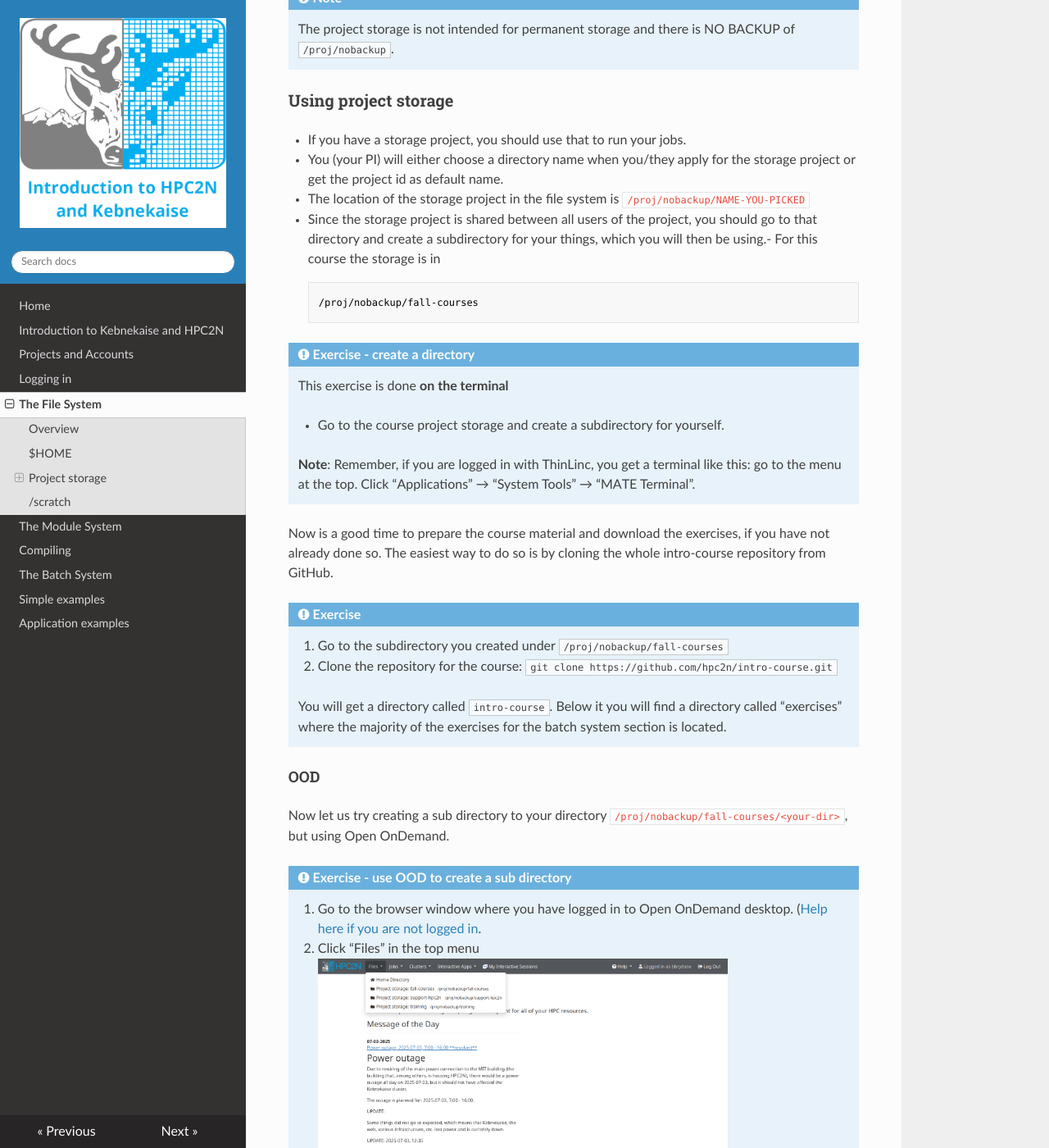
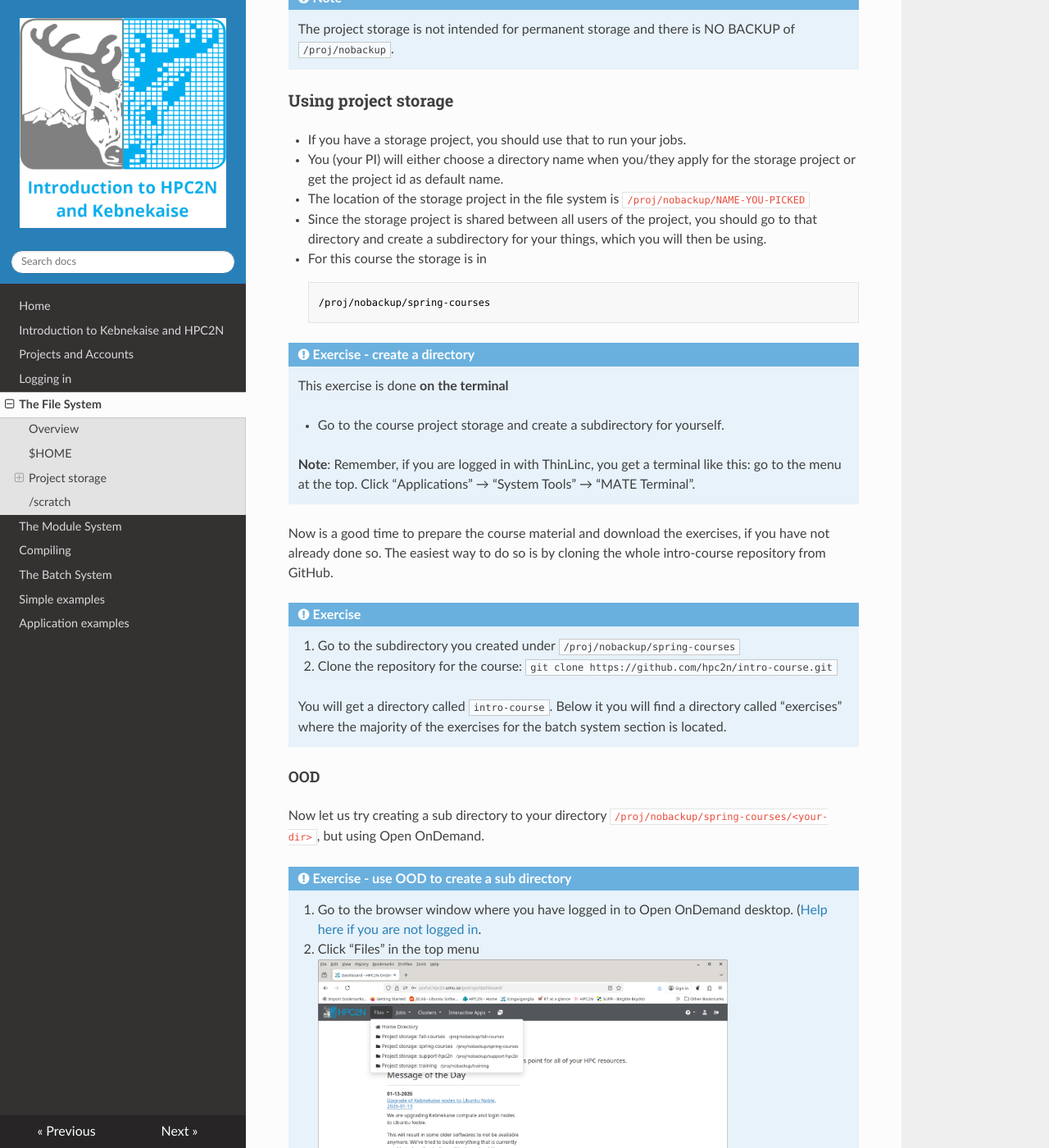
Before and after one commit to hpc2n/intro-course, an MkDocs documentation site: the page built from docs/filesystem.md, in a window 1280 px wide and 1400 px high, scrolled down 1523 px. Shown: the whole window at 82% size. Built offline with MkDocs 1.6.1, drawn with Linux system fonts in a browser that asks for light colours; nearby versions of some CDN libraries; some of the changed text lies outside the part shown.

Commit message:
Make changes due to course project storage directory being named differently

````diff
--- a/docs/filesystem.md
+++ b/docs/filesystem.md
@@ -52,9 +52,10 @@ Project storage is located below <code>/proj/nobackup/</code> in the directory n
 - If you have a storage project, you should use that to run your jobs.
 - You (your PI) will either choose a directory name when you/they apply for the storage project or get the project id as default name.
 - The location of the storage project in the file system is <code>/proj/nobackup/NAME-YOU-PICKED</code>
-- Since the storage project is shared between all users of the project, you should go to that directory and create a subdirectory for your things, which you will then be using.- For this course the storage is in
+- Since the storage project is shared between all users of the project, you should go to that directory and create a subdirectory for your things, which you will then be using.
+- For this course the storage is in
   ```bash
-  /proj/nobackup/fall-courses
+  /proj/nobackup/spring-courses
   ```
 
 !!! note "Exercise - create a directory"
@@ -69,25 +70,25 @@ Now is a good time to prepare the course material and download the exercises, if
 
 !!! note "Exercise"
 
-    1. Go to the subdirectory you created under <code>/proj/nobackup/fall-courses</code>
+    1. Go to the subdirectory you created under <code>/proj/nobackup/spring-courses</code>
     2. Clone the repository for the course: <code>git clone https://github.com/hpc2n/intro-course.git</code>
 
     You will get a directory called <code>intro-course</code>. Below it you will find a directory called "exercises" where the majority of the exercises for the batch system section is located.
 
 #### OOD
 
-Now let us try creating a sub directory to your directory ``/proj/nobackup/fall-courses/<your-dir>``, but using Open OnDemand.
+Now let us try creating a sub directory to your directory ``/proj/nobackup/spring-courses/<your-dir>``, but using Open OnDemand.
 
 !!! note "Exercise - use OOD to create a sub directory"
 
     1. Go to the browser window where you have logged in to Open OnDemand desktop. (<a href="../login/#hpc2n__open__ondemand__desktop" target="_blank">Help here if you are not logged in</a>.
     2. Click "Files" in the top menu
-    ![filesystem-OOD](images/filesystem-OOD.png){: style="width: 500px"}
-    3. Pick the ``/proj/nobackup/fall-courses`` directory and change to your directory under it (for me, ``bbrydsoe``)<br>
-    ![filesystem-OOD-projectdir-bbrydsoe](images/filesystem-OOD-projectdir-bbrydsoe.png){: style="width: 500px"}<br>
-    You should have a subdirectory there called ``intro-course`` from cloning the material with the exercises. Do not enter that now.
-    4. Create a new directory under ``/proj/nobackup/fall-courses/<your-dir>`` and call it whatever since it is just a test.<br>
-    ![filesystem-OOD-projectdir-bbrydsoe-newdir](images/filesystem-OOD-projectdir-bbrydsoe-newdir.png){: style="width: 500px"}
+    ![filesystem-OOD-spring](images/filesystem-OOD-spring.png){: style="width: 500px"}
+    3. Pick the ``/proj/nobackup/spring-courses`` directory and change to your directory under it (for me, ``bbrydsoe``)<br>
+    ![filesystem-OOD-projectdir-bbrydsoe-spring](images/filesystem-OOD-projectdir-bbrydsoe-spring.png){: style="width: 500px"}<br>
+    You should have a subdirectory there called ``intro-course`` from cloning the material with the exercises (I had not yet done so when screencapping this). Do not enter that now.
+    4. Create a new directory under ``/proj/nobackup/spring-courses/<your-dir>`` and call it whatever you want to since it is just a test.<br>
+    ![filesystem-OOD-projectdir-bbrydsoe-newdir2](images/filesystem-OOD-projectdir-bbrydsoe-newdir2.png){: style="width: 500px"}
 
     You can also access the file tree from the interactive session "Kebnekaise desktop", when you have started that. We will do this later.
 
@@ -112,7 +113,7 @@ More information about the file system, as well as archiving and compressing fil
     - When you login to Kebnekaise, you will end up in your home-directory.
     - Your home-directory is in <code>/home/u/username</code> and is pointed to by the environment variable <code>$HOME</code>.
     - Your project storage is located in <code>/proj/nobackup/NAME-YOU-PICKED</code>
-        - For this course it is <code>/proj/nobackup/fall-courses</code>.
+        - For this course it is <code>/proj/nobackup/spring-courses</code>.
         - The project storage is NOT backed up.
     - You can also access the file tree from the Open OnDemand desktop.
     - You should run the batch jobs from your project storage.
````
Also changed, not shown: docs/images/filesystem-OOD-projectdir-bbrydsoe-newdir2.png (added), docs/images/filesystem-OOD-projectdir-bbrydsoe-spring.png (added), docs/images/filesystem-OOD-spring.png (added).
